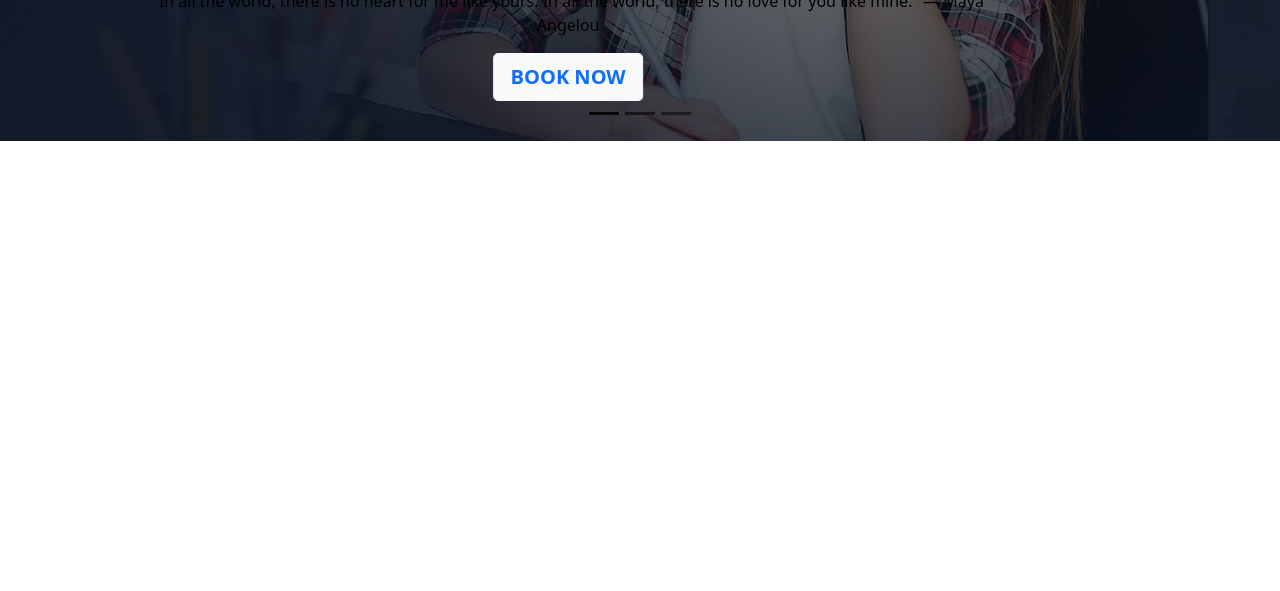
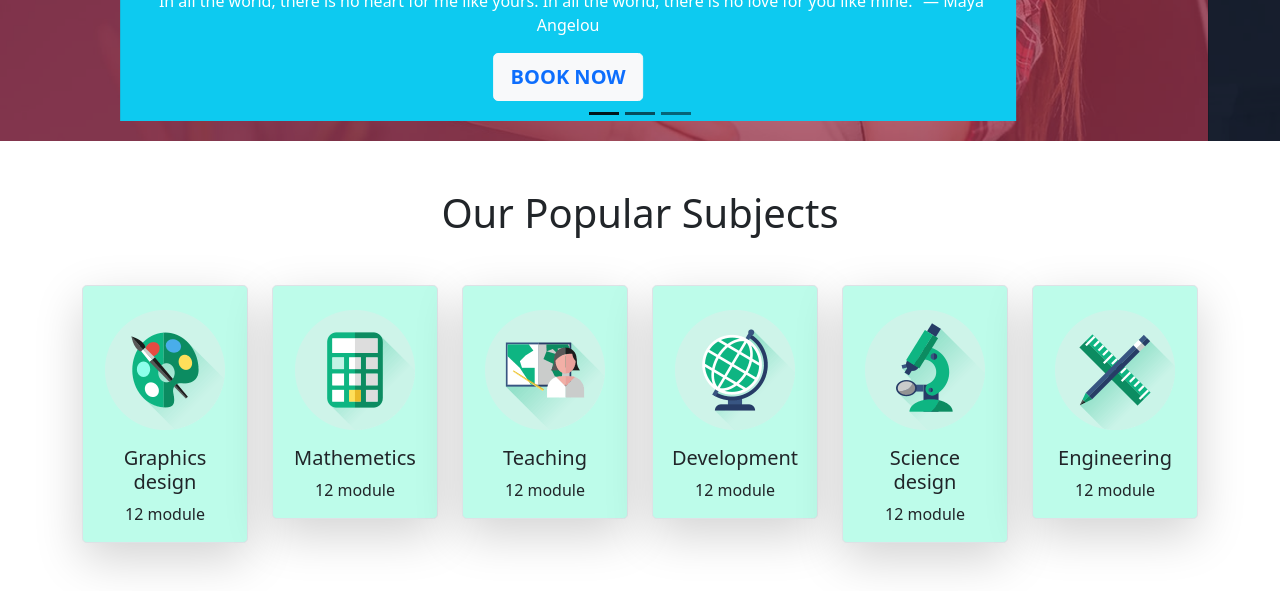
Before and after one commit to kamruzzaman-dev/practicesProblem-23, a plain HTML site: page index.html in a window 1280 px wide. Shown: the part 645-1236 px from the top of the page. Before the commit the page ends 800 px from the top, so only its background shows below. Drawn offline with Linux system fonts and the light colour scheme.

Commit message:
popular subjects section added

```diff
--- a/css/index.css
+++ b/css/index.css
@@ -1,4 +1,7 @@
-
+.bannar-content h1,
+.bannar-content p{
+    color: white;
+}
 
 .carousel-item{
     height: 90vh;
@@ -17,3 +20,11 @@
     background-size: cover;
     opacity: .5;
 }
+
+/*  Popular Subjects section*/
+.suject-card-bg{
+    background-color: #bdfcea;
+}
+.suject-card-bg:hover{
+    background-color: #0EB582;
+}
--- a/index.html
+++ b/index.html
@@ -63,11 +63,11 @@
             <div class="carousel-inner">
 
                 <!-- 1st slider  -->
-                <div class="carousel-item active">
+                <div class="carousel-item bg-danger d-flex justify-content-start align-items-center active">
                     <div class="overlay-image" style="background-image:url(./images/home-slide-1.jpg);">
                     </div>
-                    <div class="carousel-caption d-md-block">
-                        <div class="container bannar-contant">
+                    <div class="carousel-caption bg-info d-inline-block ">
+                        <div class="container bannar-content">
                             <h1>Laughing and Crying</h1>
                             <p class="d-none d-md-block">"In all the world, there is no heart for me like yours. In
                                 all the world, there is no love for you like mine." — Maya Angelou</p>
@@ -76,6 +76,8 @@
                         </div>
                     </div>
                 </div>
+
+
 
                 <!-- 2nd silder -->
                 <div class="carousel-item">
@@ -120,7 +122,56 @@
         </div>
     </header>
 
+    <!-- Popular Subjects section-->
 
+    <main class="container my-5">
+        <h1 class="my-5 text-center">Our Popular Subjects</h1>
+        <div class="row row-cols-2 row-cols-md-3 row-cols-lg-6 g-4" >
+            <div class="col">
+                <div class="pt-4 px-3 text-center border border-1 rounded-3 shadow-lg suject-card-bg">
+                    <img src="./images/subject-icon-1.png" alt="">
+                    <h5 class="mt-3">Graphics design</h5>
+                    <p>12 module</p>
+                </div>
+            </div>
+            <div class="col">
+                <div class="pt-4 px-3 text-center border border-1 rounded-3 shadow-lg suject-card-bg">
+                    <img src="./images/subject-icon-2.png" alt="">
+                    <h5 class="mt-3">Mathemetics</h5>
+                    <p>12 module</p>
+                </div>
+            </div>
+            <div class="col">
+                <div class="pt-4 px-3 text-center border border-1 rounded-3 shadow-lg suject-card-bg">
+                    <img src="./images/subject-icon-3.png" alt="">
+                    <h5 class="mt-3">Teaching</h5>
+                    <p>12 module</p>
+                </div>
+            </div>
+            <div class="col">
+                <div class="pt-4 px-3 text-center border border-1 rounded-3 shadow-lg suject-card-bg">
+                    <img src="./images/subject-icon-4.png" alt="">
+                    <h5 class="mt-3">Development</h5>
+                    <p>12 module</p>
+                </div>
+            </div>
+            <div class="col">
+                <div class="pt-4 px-3 text-center border border-1 rounded-3 shadow-lg suject-card-bg">
+                    <img src="./images/subject-icon-5.png" alt="">
+                    <h5 class="mt-3">Science design</h5>
+                    <p>12 module</p>
+                </div>
+            </div>
+            <div class="col">
+                <div class="pt-4 px-3 text-center border border-1 rounded-3 shadow-lg suject-card-bg">
+                    <img src="./images/subject-icon-6.png" alt="">
+                    <h5 class="mt-3">Engineering</h5>
+                    <p>12 module</p>
+                </div>
+            </div>
+        </div>
+
+    </main>
 
 
 
```
